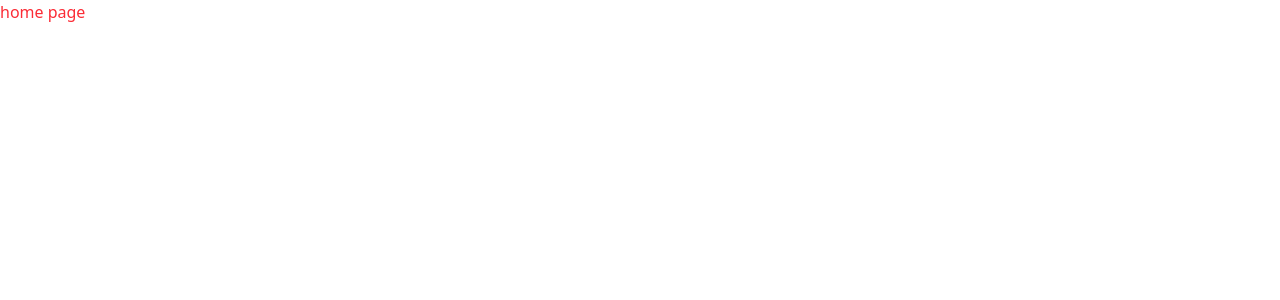
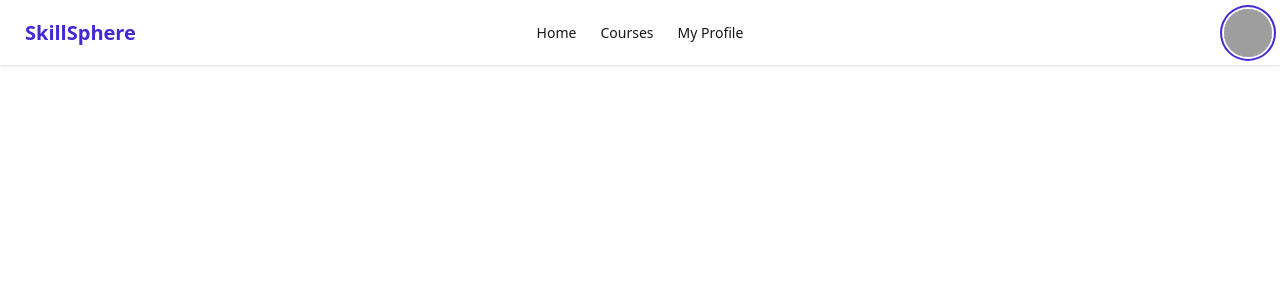
Before and after one commit to Kazi-Tafhimul/Skillsphere, a Next.js app: page / in a window 1280 px wide. Shown: the top 300 px of the page. Built offline with nearby package versions, Linux system fonts and the light colour scheme; grey boxes are pictures that could not be loaded.

Commit message:
navbar section done

```diff
--- a/src/app/layout.js
+++ b/src/app/layout.js
@@ -1,5 +1,6 @@
 import { Geist, Geist_Mono } from "next/font/google";
 import "./globals.css";
+import Navbar from "@/components/Navbar";
 
 const geistSans = Geist({
   variable: "--font-geist-sans",
@@ -23,7 +24,9 @@
       data-theme = "light"
       className={`${geistSans.variable} ${geistMono.variable} h-full antialiased`}
     >
-      <body className="min-h-full flex flex-col">{children}</body>
+      <body className="min-h-full flex flex-col">
+        <Navbar></Navbar>
+      </body>
     </html>
   );
 }
--- /dev/null
+++ b/src/components/Navbar.jsx
@@ -0,0 +1,64 @@
+import Link from "next/link";
+
+
+const Navbar = () => {
+    const isLoggedIn = true;
+    return (
+        <div>
+            <div className="navbar bg-base-100 shadow-sm">
+  <div className="navbar-start">
+    <div className="dropdown">
+      <div tabIndex={0} role="button" className="btn btn-ghost lg:hidden">
+        <svg xmlns="http://www.w3.org/2000/svg" className="h-5 w-5" fill="none" viewBox="0 0 24 24" stroke="currentColor"> <path strokeLinecap="round" strokeLinejoin="round" strokeWidth="2" d="M4 6h16M4 12h8m-8 6h16" /> </svg>
+      </div>
+      <ul
+        tabIndex="-1"
+        className="menu menu-sm dropdown-content bg-base-100 rounded-box z-1 mt-3 w-52 p-2 shadow">
+        <li><Link href="/">Home</Link></li>
+
+          <li><Link href="/courses">Courses</Link></li>
+
+
+        {isLoggedIn && <li><Link href="/profile">My Profile</Link></li>}
+      </ul>
+    </div>
+    <Link href="/" className="btn btn-ghost text-xl font-bold text-primary">SkillSphere</Link>
+  </div>
+  <div className="navbar-center hidden lg:flex">
+    <ul className="menu menu-horizontal px-1">
+      <li><Link href="/">Home</Link></li>
+      <li><Link href="/courses">Courses</Link></li>
+      {isLoggedIn && <li><Link href="/profile">My Profile</Link></li>}
+    </ul>
+  </div>
+  <div className="navbar-end gap-2">
+    {isLoggedIn ? (
+          <div className="dropdown dropdown-end">
+           <div tabIndex={0} role="button" className="avatar cursor-pointer">
+  <div className="ring-primary ring-offset-base-100 w-12 rounded-full ring-2 ring-offset-2">
+    <img src="https://img.daisyui.com/images/profile/demo/spiderperson@192.webp" />
+  </div>
+</div>
+            <ul tabIndex={0} className="menu menu-sm dropdown-content bg-base-100 rounded-box z-[1] mt-3 w-52 p-2 shadow">
+              <li><button className="text-error">Logout</button></li>
+            </ul>
+          </div>
+        ) : (
+          <>
+            <Link href="/login" className="btn btn-success btn-sm text-white">Login</Link>
+            <Link href="/register" className="btn btn-accent btn-sm text-white">Register</Link>
+          </>
+        )}
+  </div>
+</div>
+
+
+
+
+
+
+        </div>
+    );
+};
+
+export default Navbar;
```
